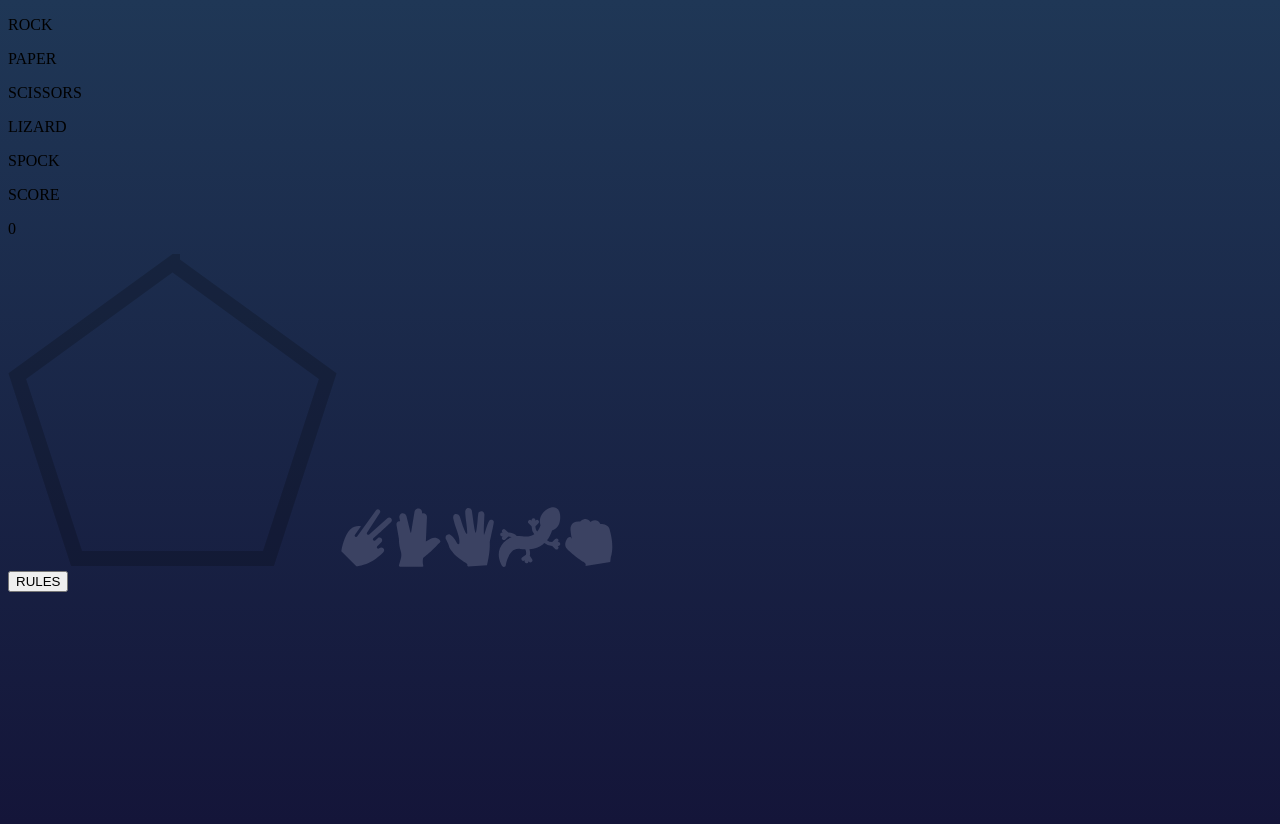
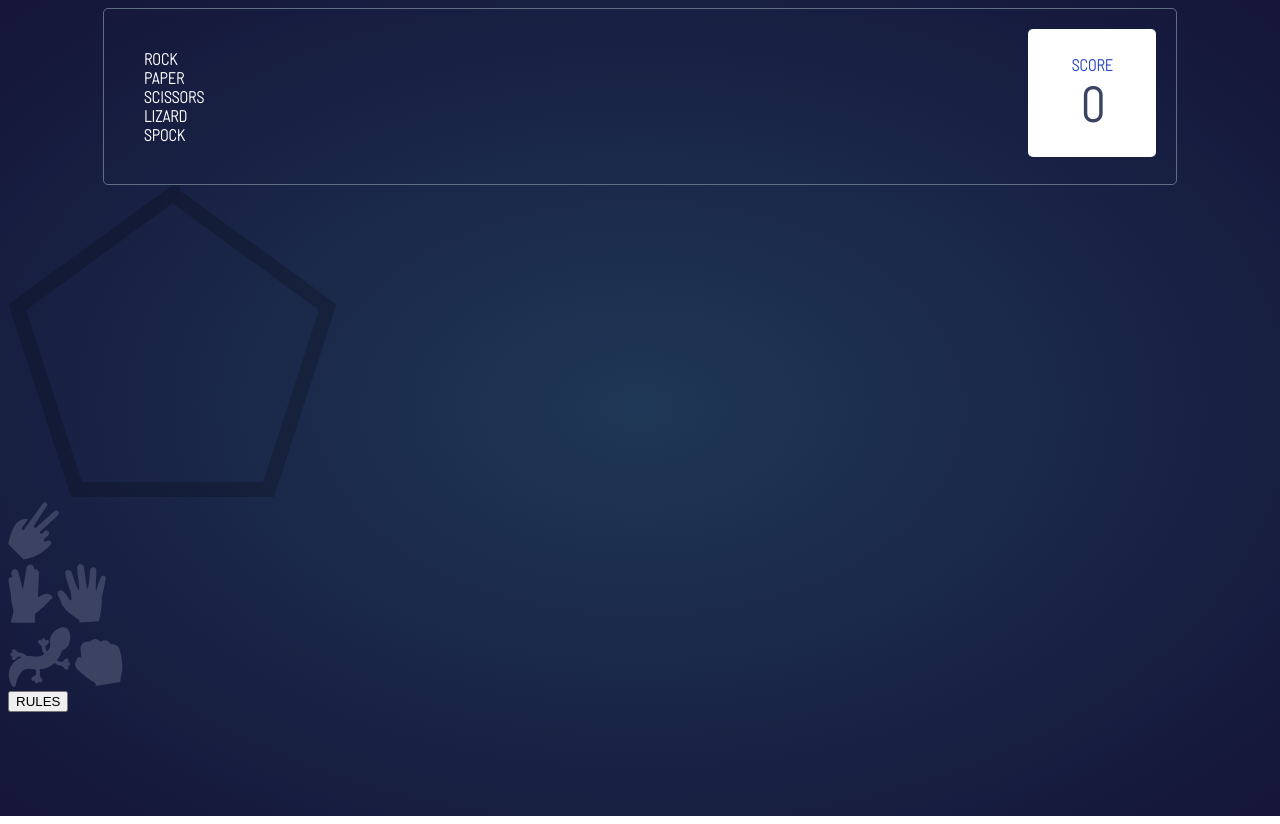
Before and after one commit to lowell1/rock_paper_scissors, a website: page public/index.html in a window 1280 px wide. Drawn offline with Linux system fonts and the light colour scheme.

Commit message:
styled the header for the web page

```diff
--- a/public/index.html
+++ b/public/index.html
@@ -13,26 +13,34 @@
 </head>
 <body>
   <div id="container">
-    <div id="header">
-      <div>
+    <header id="header">
+      <div class="left">
         <p>ROCK</p>
         <p>PAPER</p>
         <p>SCISSORS</p>
         <p>LIZARD</p>
         <p>SPOCK</p>
       </div>
-      <div id="score_container">
-        <p>SCORE</p>
-        <p id="score">0</p>
+      <div class="right">
+        <div>
+          <p>SCORE</p>
+          <p id="score">0</p>
+        </div>
       </div>
     </div>
-    <div>
+    <div id="">
       <img src="/public/images/bg-pentagon.svg" alt="pentagon">
-      <img src="/public/images/icon-scissors.svg" alt="pentagon">
-      <img src="/public/images/icon-spock.svg" alt="pentagon">
-      <img src="/public/images/icon-paper.svg" alt="pentagon">
-      <img src="/public/images/icon-lizard.svg" alt="pentagon">
-      <img src="/public/images/icon-rock.svg" alt="pentagon">
+      <div>
+        <img src="/public/images/icon-scissors.svg" alt="scissors">
+      </div>
+      <div>
+        <img src="/public/images/icon-spock.svg" alt="spock">
+        <img src="/public/images/icon-paper.svg" alt="paper">
+      </div>
+      <div>
+        <img src="/public/images/icon-lizard.svg" alt="lizard">
+        <img src="/public/images/icon-rock.svg" alt="rock">
+      </div>
     </div>
     <button>RULES</button>
   </div>
--- a/source/sass/_vars.scss
+++ b/source/sass/_vars.scss
@@ -1,14 +1,19 @@
+
+
 // widths
-$mobile_width: 375px;
-$desktop_width: 1366px;
+$mobile_width: 85%;
+$desktop_width: 75%;
+
+// break points
+$desktop_break_point: 1366px;
 
 // gradients
-$scissors_gradient: hsl(39, 89%, 49%) to hsl(40, 84%, 53%);
-$paper_gradient: hsl(230, 89%, 62%) to hsl(230, 89%, 65%);
-$rock_gradient: hsl(349, 71%, 52%) to hsl(349, 70%, 56%);
-$lizard_gradient: hsl(261, 73%, 60%) to hsl(261, 72%, 63%);
-$cyan_gradient: hsl(189, 59%, 53%) to hsl(189, 58%, 57%);
-$bg_gradient: linear-gradient(hsl(214, 47%, 23%), hsl(237, 49%, 15%));
+$scissors_gradient: linear-gradient(hsl(39, 89%, 49%), hsl(40, 84%, 53%));
+$paper_gradient: linear-gradient(hsl(230, 89%, 62%), hsl(230, 89%, 65%));
+$rock_gradient: linear-gradient(hsl(349, 71%, 52%), hsl(349, 70%, 56%));
+$lizard_gradient: linear-gradient(hsl(261, 73%, 60%), hsl(261, 72%, 63%));
+$cyan_gradient: linear-gradient(hsl(189, 59%, 53%), hsl(189, 58%, 57%));
+$bg_gradient: radial-gradient(hsl(214, 47%, 23%), hsl(237, 49%, 15%));
 
 // font colors
 $dark_text: hsl(229, 25%, 31%);
@@ -18,10 +23,16 @@ $header_outline: hsl(217, 16%, 45%);
 //fonts
 $main_font: 'Barlow Semi Condensed', sans-serif;
 
+//font weights
+$font_light: 600;
+$font_heavy: 700;
+
 //font sizes
-$font_small: 600px;
-$font_large: 700px;
+$font_large: 3rem;
 
 //gaps
 $gap_small: 20px;
 $gap_large: 40px;
+
+//border radiuses
+$radius_small: 5px;
--- a/source/sass/main.scss
+++ b/source/sass/main.scss
@@ -1,4 +1,4 @@
-@import "vars";
+@import "./_vars.scss";
 
 .is_hidden {
     display: hidden;
@@ -12,3 +12,78 @@ body {
     background-image: $bg_gradient;
     height: 100vh;
 }
+
+#container {
+    width: $mobile_width;
+    margin: 0 auto;
+
+    * {
+        color: white;
+        font-family: $main_font;
+        font-weight: $font_light;
+    }
+
+    #header {
+        display: flex;
+        flex-wrap: wrap;
+        justify-content: space-between;
+        border: 1px solid $header_outline;
+        border-radius: $radius_small;
+        padding: $gap_small;
+
+        .left {
+            padding: $gap_small;
+
+            p {
+                margin: 0;
+            }
+        }
+
+        .right {
+            background-color: white;
+            width: 8rem;
+            height: 8rem;
+            display: flex;
+            justify-content: space-evenly;
+            align-items: center;
+            border-radius: $radius_small;
+
+            p {
+                margin: 0;
+                text-align: center;
+                color: $score_text;
+            }
+
+            #score {
+                color: $dark_text;
+                font-size: $font_large;
+                font-weight: $font_heavy;
+            }
+        }
+    }
+
+    #moves {
+        width: 100%;
+
+        > img {
+            width: 57%;
+        }
+    }
+}
+
+// .flex_right {
+//     display: flex;
+//     justify-content: space-between;
+// }
+
+// .flex_down {
+//     display: flex;
+//     flex-direction: column;
+//     align-content: space-between;
+// }
+
+// #container {
+//     > * {
+//         border: 2px solid red;
+//     }
+// }
```
Also changed, not shown: public/css/main.css.
